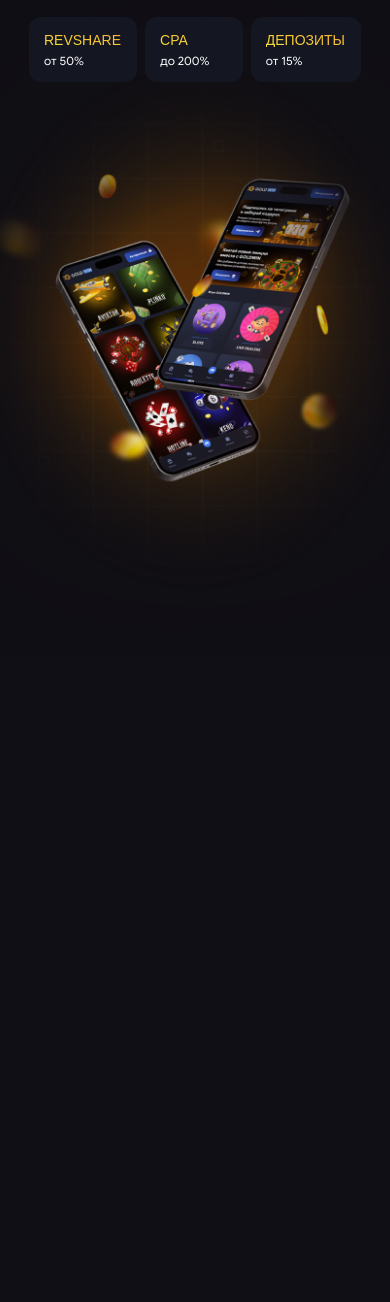
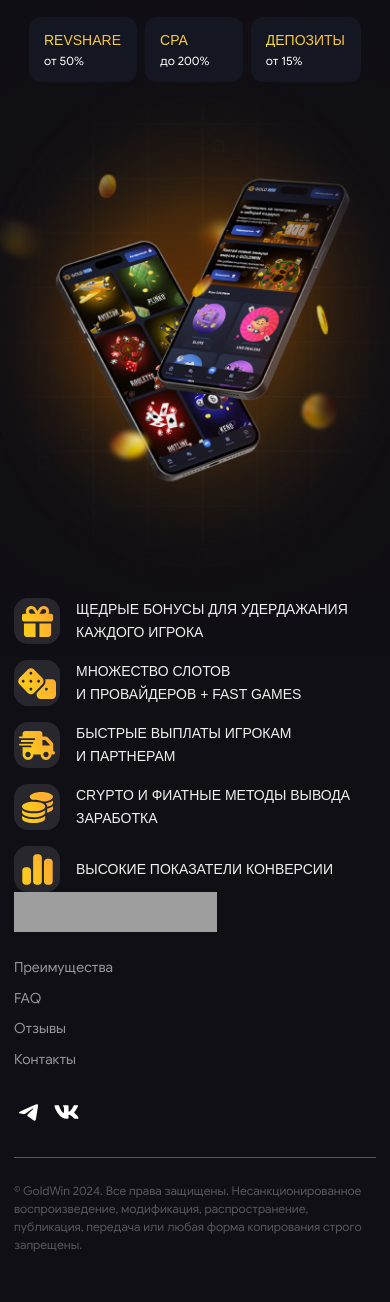
Before and after one commit to Artiom-Work/GOLD-WIN, a PHP site: page / in a window 390 px wide. Shown: the part 446-1748 px from the top of the page. Before the commit the page ends 962 px from the top, so only its background shows below. Run offline with PHP 8.4, Linux system fonts and the light colour scheme; some web fonts are replaced; grey boxes are pictures that could not be loaded.

Commit message:
added block privilege

```diff
--- a/index.html
+++ b/index.html
@@ -153,9 +153,66 @@
 				</picture>
 			</div>
 		</section>
+
+		<div class="privilege">
+			<div class="center">
+				<ul class="privilege__list">
+					<li class="privilege__list-item">
+						<div class="privilege__image-wrapper">
+							<svg class="privilege__image">
+								<use xlink:href="./images/icons/sprite-icons.svg#privilege-present"></use>
+							</svg>
+						</div>
+						<p class="privilege__text">
+							Щедрые бонусы для удердажания каждого&nbsp;игрока
+						</p>
+					</li>
+					<li class="privilege__list-item privilege__list-item--medium">
+						<div class="privilege__image-wrapper">
+							<svg class="privilege__image privilege__image--dice">
+								<use xlink:href="./images/icons/sprite-icons.svg#privilege-dice"></use>
+							</svg>
+						</div>
+						<p class="privilege__text">
+							Множество слотов и&nbsp;провайдеров&nbsp;+&nbsp;fast games
+						</p>
+					</li>
+					<li class="privilege__list-item privilege__list-item--small">
+						<div class="privilege__image-wrapper">
+							<svg class="privilege__image privilege__image--car">
+								<use xlink:href="./images/icons/sprite-icons.svg#privilege-car"></use>
+							</svg>
+						</div>
+						<p class="privilege__text">
+							Быстрые выплаты игрокам и&nbsp;партнерам
+						</p>
+					</li>
+					<li class="privilege__list-item privilege__list-item--big">
+						<div class="privilege__image-wrapper">
+							<svg class="privilege__image">
+								<use xlink:href="./images/icons/sprite-icons.svg#privilege-coins"></use>
+							</svg>
+						</div>
+						<p class="privilege__text">
+							Crypto и&nbsp;фиатные методы вывода заработка
+						</p>
+					</li>
+					<li class="privilege__list-item">
+						<div class="privilege__image-wrapper">
+							<svg class="privilege__image">
+								<use xlink:href="./images/icons/sprite-icons.svg#privilege-graph"></use>
+							</svg>
+						</div>
+						<p class="privilege__text">
+							Высокие показатели конверсии
+						</p>
+					</li>
+				</ul>
+			</div>
+		</div>
 	</main>
 
-	<!-- <footer class="footer">
+	<footer class="footer">
 		<div class="center">
 			<nav class="footer__nav nav">
 				<div class="footer__logo logo">
@@ -206,7 +263,7 @@
 
 
 		</div>
-	</footer> -->
+	</footer>
 
 	<script type="module" src="js/main.js"></script>
 </body>
--- a/styles/css/style.css
+++ b/styles/css/style.css
@@ -368,9 +368,14 @@
 .promo {
   padding: 156px 0 307px;
 }
-@media (max-width: 1200px) {
+@media (max-width: 1600px) {
   .promo {
     padding: 159px 0;
+  }
+}
+@media (max-width: 1000px) {
+  .promo {
+    padding: 112px 0;
   }
 }
 @media (max-width: 768px) {
@@ -628,8 +633,7 @@
 }
 @media (max-width: 1000px) {
   .promo__image-wrapper {
-    -webkit-filter: brightness(70%);
-            filter: brightness(70%);
+    min-height: 812px;
   }
 }
 @media (max-width: 768px) {
@@ -682,6 +686,169 @@
        object-position: center;
     -o-object-fit: cover;
        object-fit: cover;
+  }
+}
+
+.privilege__list {
+  display: -webkit-box;
+  display: -ms-flexbox;
+  display: flex;
+  -webkit-box-pack: center;
+      -ms-flex-pack: center;
+          justify-content: center;
+  -webkit-box-align: center;
+      -ms-flex-align: center;
+          align-items: center;
+  -ms-flex-wrap: wrap;
+      flex-wrap: wrap;
+  row-gap: 53px;
+  -webkit-column-gap: 39.5px;
+     -moz-column-gap: 39.5px;
+          column-gap: 39.5px;
+}
+@media (max-width: 1600px) {
+  .privilege__list {
+    row-gap: 20px;
+    -webkit-box-pack: end;
+        -ms-flex-pack: end;
+            justify-content: flex-end;
+    max-width: 1000px;
+    margin: 0 auto;
+  }
+}
+@media (max-width: 768px) {
+  .privilege__list {
+    max-width: 400px;
+    gap: 16px;
+  }
+}
+.privilege__list-item {
+  max-width: 581px;
+  width: 100%;
+  display: -webkit-box;
+  display: -ms-flexbox;
+  display: flex;
+  -webkit-box-align: center;
+      -ms-flex-align: center;
+          align-items: center;
+  -webkit-box-pack: start;
+      -ms-flex-pack: start;
+          justify-content: flex-start;
+  min-height: 72px;
+  gap: 20px;
+}
+.privilege__list-item--big {
+  max-width: 775px;
+}
+.privilege__list-item--medium {
+  max-width: 492px;
+}
+.privilege__list-item--small {
+  max-width: 408px;
+}
+@media (max-width: 1600px) {
+  .privilege__list-item {
+    max-width: 1000px;
+  }
+  .privilege__list-item:nth-child(3) {
+    -webkit-box-ordinal-group: 2;
+        -ms-flex-order: 1;
+            order: 1;
+  }
+  .privilege__list-item:nth-child(5) {
+    -webkit-box-ordinal-group: 2;
+        -ms-flex-order: 1;
+            order: 1;
+  }
+  .privilege__list-item:nth-child(2) {
+    margin-left: 5em;
+  }
+  .privilege__list-item:nth-child(3) {
+    margin-left: 15em;
+  }
+  .privilege__list-item:nth-child(4) {
+    margin-left: 10em;
+  }
+  .privilege__list-item:nth-child(5) {
+    margin-left: 20em;
+  }
+}
+@media (max-width: 1000px) {
+  .privilege__list-item:nth-child(3), .privilege__list-item:nth-child(5) {
+    -webkit-box-ordinal-group: 1;
+        -ms-flex-order: 0;
+            order: 0;
+  }
+  .privilege__list-item:nth-child(n) {
+    margin-left: unset;
+  }
+}
+@media (max-width: 768px) {
+  .privilege__list-item {
+    gap: 16px;
+    min-height: 46px;
+  }
+}
+.privilege__image-wrapper {
+  border-radius: 20px;
+  max-width: 72px;
+  width: 100%;
+  height: 72px;
+  display: -webkit-box;
+  display: -ms-flexbox;
+  display: flex;
+  -webkit-box-pack: center;
+      -ms-flex-pack: center;
+          justify-content: center;
+  -webkit-box-align: center;
+      -ms-flex-align: center;
+          align-items: center;
+  background: #28272d;
+}
+@media (max-width: 768px) {
+  .privilege__image-wrapper {
+    border-radius: 14px;
+    max-width: 46px;
+    height: 46px;
+  }
+}
+.privilege__image {
+  width: 49px;
+  height: 49px;
+}
+.privilege__image--dice {
+  width: 59.74px;
+  height: 48.71px;
+}
+.privilege__image--car {
+  width: 56px;
+  height: 45px;
+}
+@media (max-width: 768px) {
+  .privilege__image {
+    width: 31px;
+    height: 31px;
+  }
+  .privilege__image--dice {
+    width: 38px;
+  }
+  .privilege__image--car {
+    width: 36px;
+    height: 29px;
+  }
+}
+.privilege__text {
+  font-family: "gotham-pro", sans-serif;
+  font-size: 23px;
+  line-height: 154%;
+  text-transform: uppercase;
+  color: #fff;
+}
+@media (max-width: 768px) {
+  .privilege__text {
+    font-size: 14px;
+    line-height: 162%;
+    color: #efeff1;
   }
 }
 
--- /dev/null
+++ b/styles/scss/_privilege.scss
@@ -0,0 +1,118 @@
+.privilege {
+  &__list {
+    @include flexCenter;
+    flex-wrap: wrap;
+    row-gap: 53px;
+    column-gap: 39.5px;
+    @media (max-width: 1600px) {
+      row-gap: 20px;
+      justify-content: flex-end;
+      max-width: 1000px;
+      margin: 0 auto;
+    }
+    @media (max-width: 768px) {
+      max-width: 400px;
+      gap: 16px;
+    }
+  }
+  &__list-item {
+    max-width: 581px;
+    width: 100%;
+    display: flex;
+    align-items: center;
+    justify-content: flex-start;
+    min-height: 72px;
+    gap: 20px;
+    &--big {
+      max-width: 775px;
+    }
+    &--medium {
+      max-width: 492px;
+    }
+    &--small {
+      max-width: 408px;
+    }
+    @media (max-width: 1600px) {
+      max-width: 1000px;
+      &:nth-child(3) {
+        order: 1;
+      }
+      &:nth-child(5) {
+        order: 1;
+      }
+      &:nth-child(2) {
+        margin-left: 5em;
+      }
+      &:nth-child(3) {
+        margin-left: 15em;
+      }
+      &:nth-child(4) {
+        margin-left: 10em;
+      }
+      &:nth-child(5) {
+        margin-left: 20em;
+      }
+    }
+    @media (max-width: 1000px) {
+      &:nth-child(3),
+      &:nth-child(5) {
+        order: 0;
+      }
+      &:nth-child(n) {
+        margin-left: unset;
+      }
+    }
+    @media (max-width: 768px) {
+      gap: 16px;
+      min-height: 46px;
+    }
+  }
+  &__image-wrapper {
+    border-radius: 20px;
+    max-width: 72px;
+    width: 100%;
+    height: 72px;
+    @include flexCenter;
+    background: #28272d;
+    @media (max-width: 768px) {
+      border-radius: 14px;
+      max-width: 46px;
+      height: 46px;
+    }
+  }
+  &__image {
+    width: 49px;
+    height: 49px;
+    &--dice {
+      width: 59.74px;
+      height: 48.71px;
+    }
+    &--car {
+      width: 56px;
+      height: 45px;
+    }
+    @media (max-width: 768px) {
+      width: 31px;
+      height: 31px;
+      &--dice {
+        width: 38px;
+      }
+      &--car {
+        width: 36px;
+        height: 29px;
+      }
+    }
+  }
+  &__text {
+    font-family: $second-family;
+    font-size: 23px;
+    line-height: 154%;
+    text-transform: uppercase;
+    color: $text-color-light;
+    @media (max-width: 768px) {
+      font-size: 14px;
+      line-height: 162%;
+      color: $text-color-secondary;
+    }
+  }
+}
--- a/styles/scss/_promo.scss
+++ b/styles/scss/_promo.scss
@@ -1,7 +1,10 @@
 .promo {
   padding: 156px 0 307px;
-  @media (max-width: 1200px) {
+  @media (max-width: 1600px) {
     padding: 159px 0;
+  }
+  @media (max-width: 1000px) {
+    padding: 112px 0;
   }
   @media (max-width: 768px) {
     padding: 119px 0 516px;
@@ -208,7 +211,7 @@
       min-height: 1000px;
     }
     @media (max-width: 1000px) {
-      filter: brightness(70%);
+      min-height: 812px;
     }
     @media (max-width: 768px) {
       max-width: 566px;
--- a/styles/scss/style.scss
+++ b/styles/scss/style.scss
@@ -10,6 +10,7 @@
 @import "./socials.scss";
 @import "./header.scss";
 @import "./promo.scss";
+@import "./privilege.scss";
 @import "./footer.scss";
 
 // properties
```
Also changed, not shown: images/icons/sprite-icons.svg, styles/css/dist/style.min.css, 2 other files.
